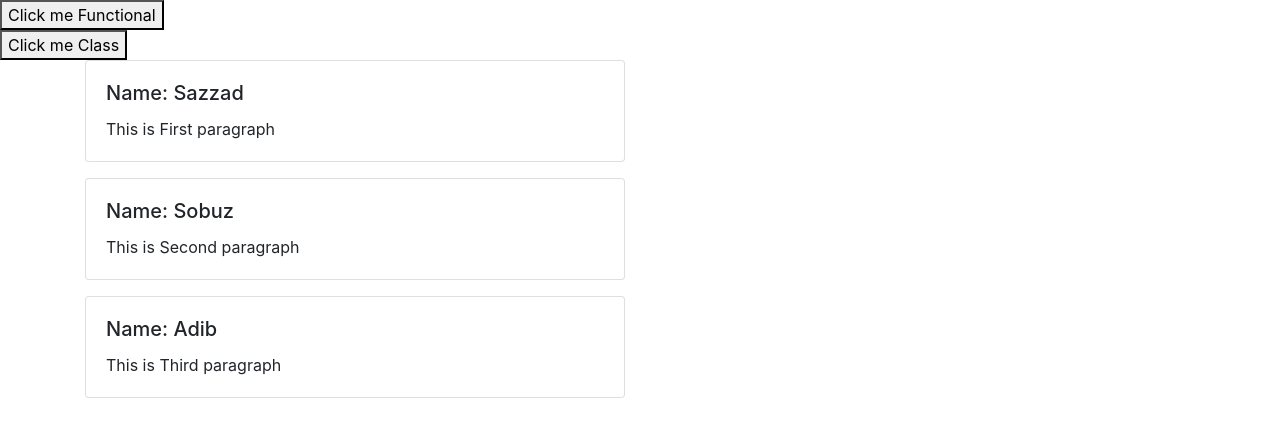
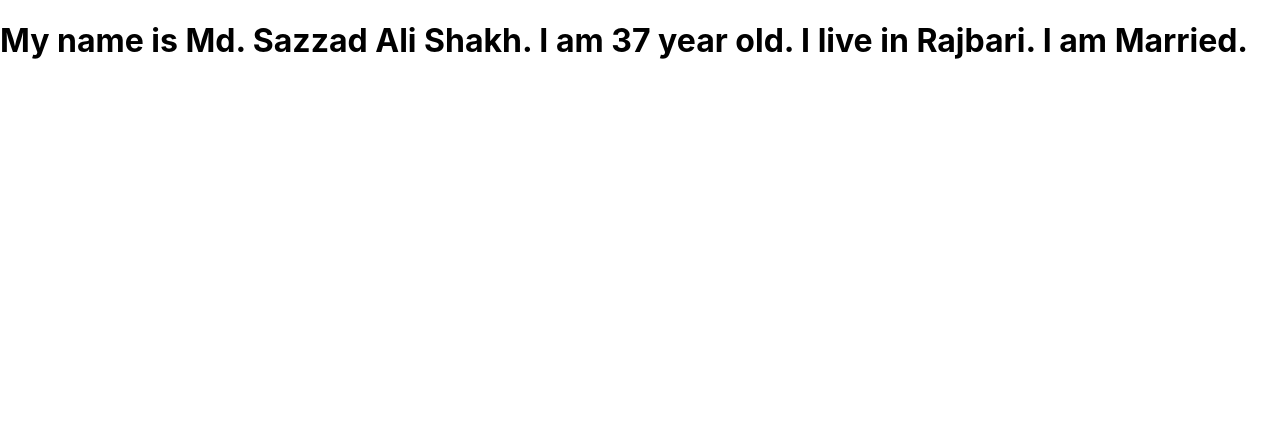
Before and after one commit to sazzadshakhbd/react, a React (Create React App) app in the folder Learn React/my-app/: page / in a window 1280 px wide. Shown: the top 434 px of the page. Built offline with nearby package versions, Linux system fonts and the light colour scheme.

Commit message:
How to decleare state

```diff
--- a/Learn React/my-app/src/App.js
+++ b/Learn React/my-app/src/App.js
@@ -1,15 +1,9 @@
-import Hello from "./mycomponents/Hello";
-import Welcome from "./mycomponents/Welcome";
-import Card from "./mycomponents/Card";
+import State from "./mycomponents/State";
 
 function App() {
   return (
     <div className="App">
-      <Hello></Hello>
-      <Welcome></Welcome>
-      <Card titleName="Sazzad" cardText="This is First paragraph"></Card>
-      <Card titleName="Sobuz" cardText="This is Second paragraph"></Card>
-      <Card titleName="Adib" cardText="This is Third paragraph"></Card>
+      <State></State>
     </div>
   );
 }
--- /dev/null
+++ b/Learn React/my-app/src/mycomponents/State.jsx
@@ -0,0 +1,22 @@
+import React, {Component} from 'react';
+
+class State extends Component {
+  constructor() {
+    super()
+    this.state = {
+      name: "Md. Sazzad Ali Shakh",
+      age: 37,
+      city: 'Rajbari',
+      status: 'Married'
+    }
+  }
+  render() {
+    return(
+      <div>
+        <h1>My name is {this.state.name}. I am {this.state.age} year old. I live in {this.state.city}. I am {this.state.status}.</h1>
+      </div>
+    )
+  }
+}
+
+export default State;
```
Also changed, not shown: Learn React/my-app/src/mycomponents/Arrow.jsx (added, +13 -0 lines).
